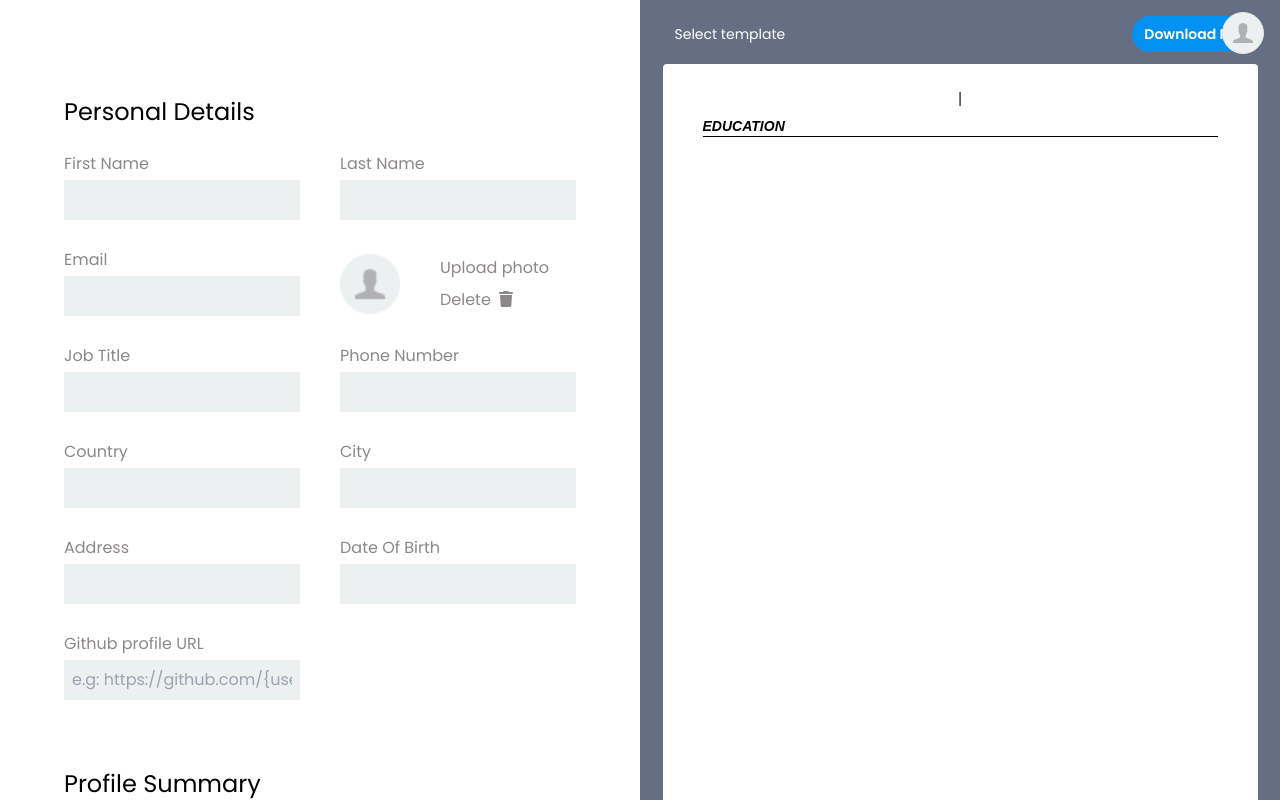
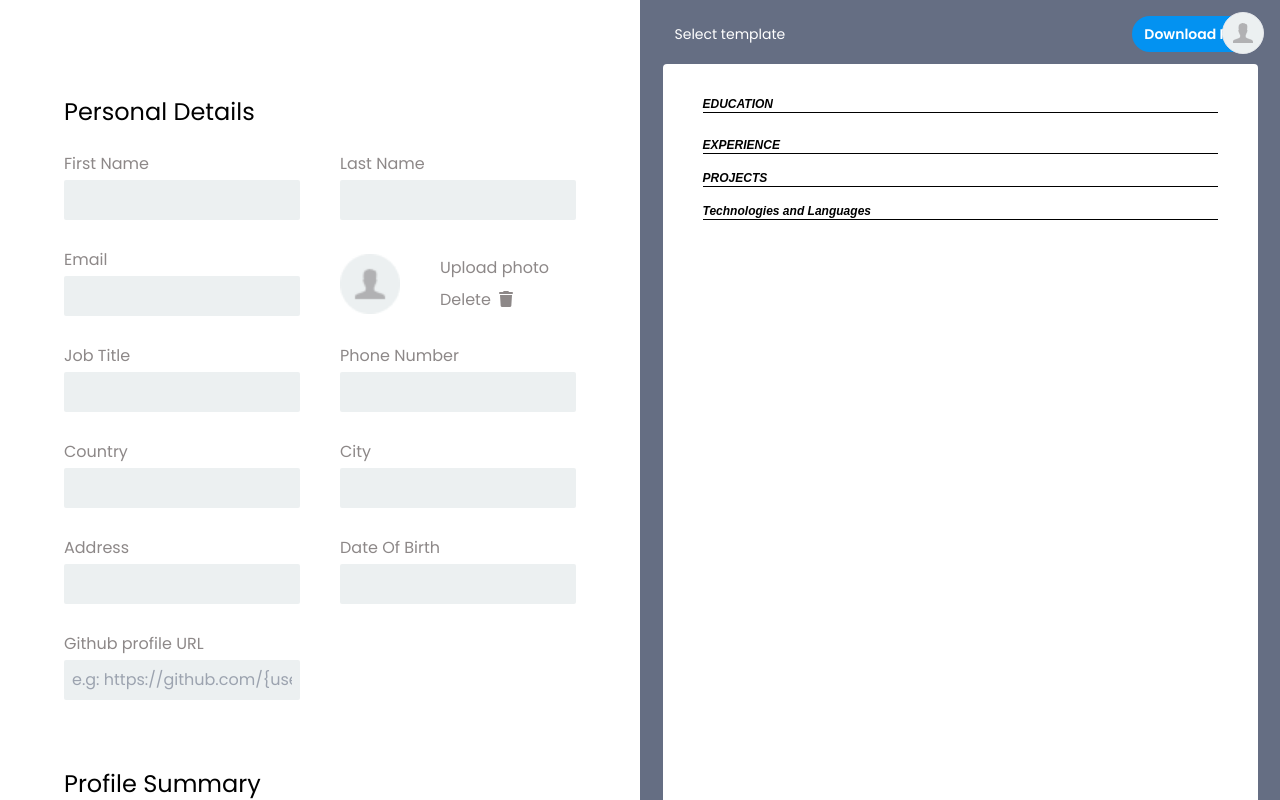
Before and after one commit to YahyaDalbah/free-cv-maker, a React (Create React App) app: page / in a window 1280 px wide. Shown: the top 800 px of the page. Built offline with nearby package versions, Linux system fonts and the light colour scheme.

Commit message:
added another template

```diff
--- a/src/CV2/CV2.jsx
+++ b/src/CV2/CV2.jsx
@@ -10,34 +10,59 @@ import { selectReferences } from "../Features/references";
 import HeaderCV2 from "./HeaderCV2";
 import Title from "./Title";
 import Education from "./Education";
+import Experience from "./Experience";
+import Project from "./Project";
 
 export default function CV2() {
-  const profileSummary = useSelector(selectProfileSummary);
   const employmentHistory = useSelector(selectEmploymentHistory);
   const educations = useSelector(selectEducation);
   const skills = useSelector(selectSkills);
   const projects = useSelector(selectProjects);
-  const languages = useSelector(selectLanguages);
-  const courses = useSelector(selectCourses);
-  const references = useSelector(selectReferences);
+
   const displayedEducation = educations.map((education) => (
     <Education
       key={education.id}
       workDone={education.degree}
       place={education.school}
       startDate={education.startDate}
+      endDate = {education.endDate}
       city={education.city}
       desc={education.desc}
       atPlace={","}
     />
   ));
+  const displayedEmploymentHistory = employmentHistory.map((employment) => (
+    <Experience
+      key={employment.id}
+      jobTitle={employment.jobTitle}
+      company={employment.company}
+      startDate={employment.startDate}
+      endDate={employment.endDate}
+      desc={employment.desc}
+    />
+  ));
+  const displayedSkills = skills.map(skill => `${skill.skill}, `)
+
+  const displayedProjects = projects.map(project => <Project key={project.id} projectTitle={project.projectTitle} desc={project.desc}  />)
   return (
-    <div id="cv" className="cv-background text-sm">
+    <div id="cv" className="cv-background text-xs">
       <HeaderCV2 />
       <div>
         <Title title={"EDUCATION"} />
         <div className="grid grid-cols-2">{displayedEducation}</div>
       </div>
+      <div>
+        <Title title={"EXPERIENCE"} />
+        <div>{displayedEmploymentHistory}</div>
+      </div>
+      <div>
+        <Title title={"PROJECTS"} />
+        <div>{displayedProjects}</div>
+      </div>
+      <div>
+        <Title title={"Technologies and Languages"} />
+        <div>{displayedSkills}</div>
+      </div>
     </div>
   );
 }
--- a/src/CV2/Education.jsx
+++ b/src/CV2/Education.jsx
@@ -1,11 +1,13 @@
 import React from "react";
+import ReactMarkdown from "react-markdown";
 
-export default function Education({ workDone, place, desc }) {
+export default function Education({ workDone, place, desc,startDate, endDate }) {
   return (
-    <div>
+    <div className="my-2">
       <p className="font-bold">{place}</p>
       <p>{workDone}</p>
-      <p>{desc}</p>
+      <p>{startDate} {startDate && endDate ? "-" : ""} {endDate}</p>
+      <ReactMarkdown>{desc}</ReactMarkdown>
     </div>
   );
 }
--- /dev/null
+++ b/src/CV2/Experience.jsx
@@ -0,0 +1,20 @@
+import React from "react";
+import ReactMarkdown from "react-markdown";
+
+export default function Experience({
+  jobTitle,
+  company,
+  startDate,
+  endDate,
+  desc,
+}) {
+  return (
+    <div>
+      <div className="flex justify-between mb-2">
+        <b>{jobTitle} {jobTitle && company && "|"} {company}</b>
+        <p>{startDate} {startDate && endDate ? "-" : ""} {endDate}</p>
+      </div>
+      <ReactMarkdown>{desc}</ReactMarkdown>
+    </div>
+  );
+}
--- a/src/CV2/HeaderCV2.jsx
+++ b/src/CV2/HeaderCV2.jsx
@@ -7,8 +7,8 @@ export default function HeaderCV2() {
       );
   return (
     <div className=' flex flex-col items-center'>
-        <h1 className=' text-3xl font-bold'>{firstName} {lastName}</h1>
-        <p className=''>{phone} | {email}</p>
+        <h1 className=' text-2xl font-black'>{firstName} {lastName}</h1>
+        <p className=''>{phone} {phone && email && "|"} {email}</p>
     </div>
   )
 }
--- /dev/null
+++ b/src/CV2/Project.jsx
@@ -0,0 +1,11 @@
+import React from "react";
+import ReactMarkdown from "react-markdown";
+
+export default function Project({ projectTitle, desc }) {
+  return (
+    <div className="my-3">
+      <p className="font-bold mb-1">{projectTitle}</p>
+      <ReactMarkdown>{desc}</ReactMarkdown>
+    </div>
+  );
+}
```
